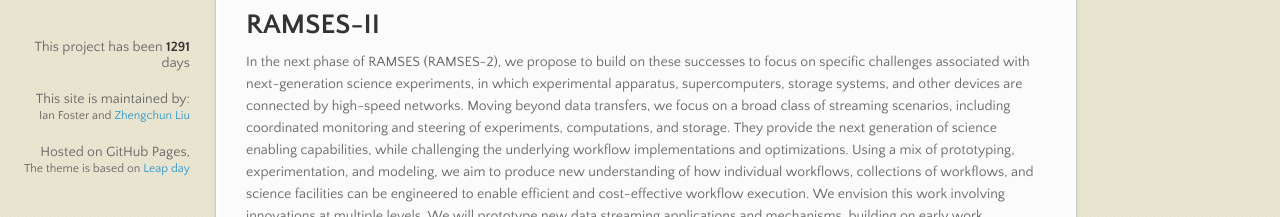
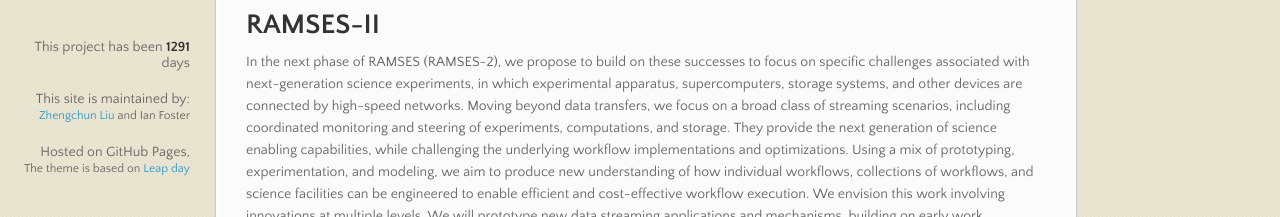
Before and after one commit to ramsesproject/ramses.github.io, a Jekyll site: the page built from index.md, in a window 1280 px wide and 900 px high, scrolled down 533 px. Shown: the part 683-900 px from the top of the window. Built offline with Jekyll 4.4.1, drawn with Linux system fonts in a browser that asks for light colours; nearby versions of some CDN libraries; some of the changed lines change nothing that is shown.

Commit message:
add, delete, polish etc.

```diff
--- a/_layouts/default.html
+++ b/_layouts/default.html
@@ -39,7 +39,7 @@
         document.write( "<p>This project has been <strong>" + Math.round((curr_date-start_date)/(86400000)) + "</strong> days</p>");
         //-->
         </script>
-        <p>This site is maintained by: <br> <small>Ian Foster and <a href="http://zliu.info/">Zhengchun Liu</a> </small></p>
+        <p>This site is maintained by: <br> <small><a href="https://lzhengchun.github.io">Zhengchun Liu</a> and Ian Foster</small></p>
         <p>Hosted on GitHub Pages, <br> <small>The theme is based on <a target="_blank"  href="https://github.com/pages-themes/leap-day">Leap day</a></small></p>
       </footer>
     </div>
```
